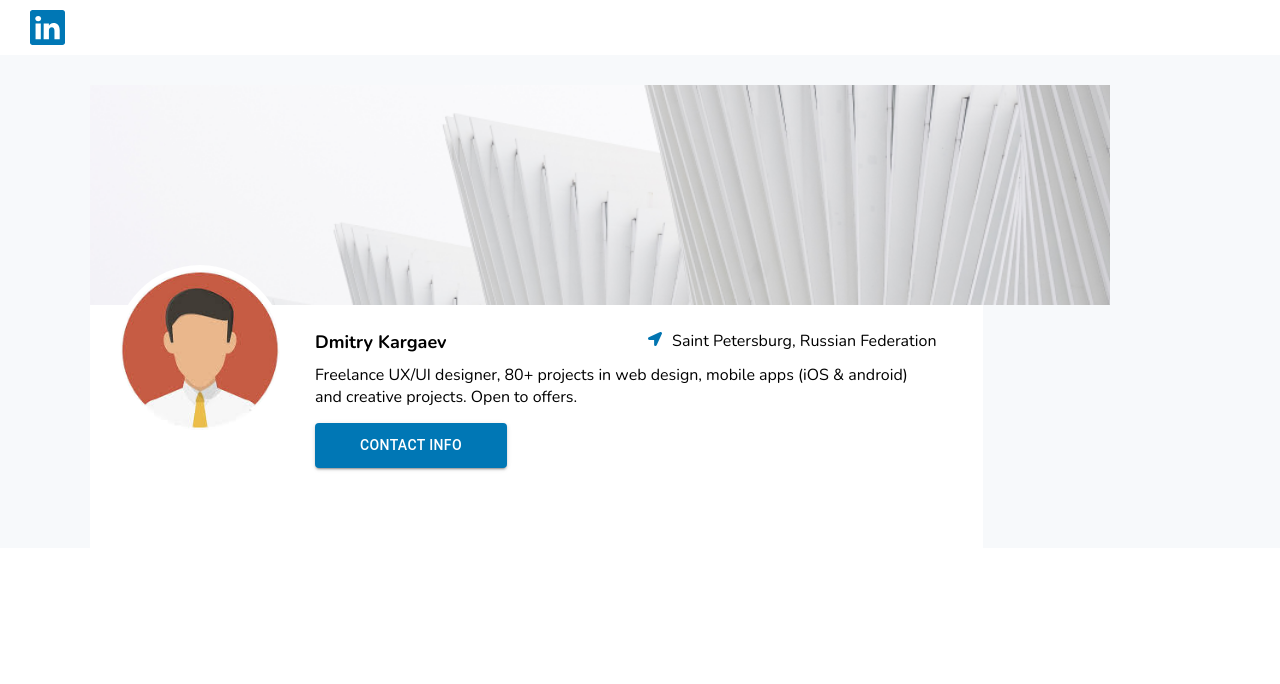
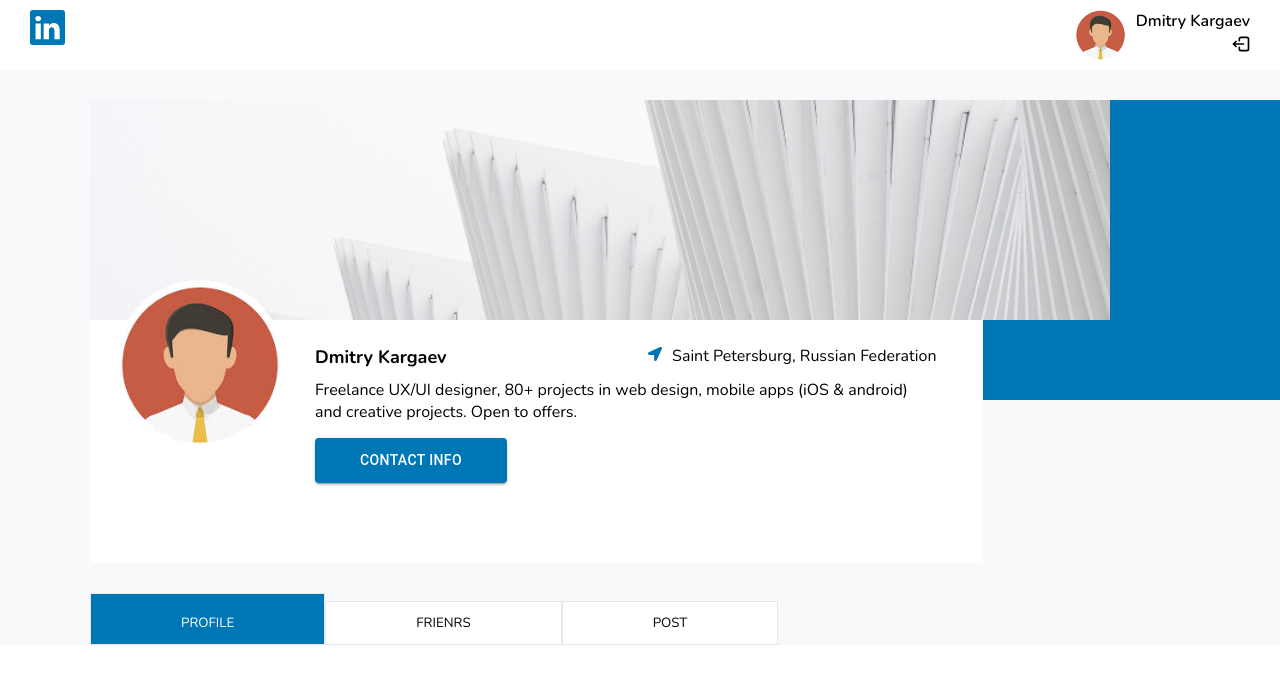
Before and after one commit to Tamim-dev/Social-media-type-application, a React (Vite) app: page /social/profile in a window 1280 px wide. Shown: the top 684 px of the page. Built offline with nearby package versions, Linux system fonts and the light colour scheme.

Commit message:
profile_part

```diff
--- a/package.json
+++ b/package.json
@@ -20,7 +20,8 @@
     "react-dom": "^18.2.0",
     "react-icons": "^4.11.0",
     "react-redux": "^8.1.2",
-    "react-router-dom": "^6.16.0"
+    "react-router-dom": "^6.16.0",
+    "react-toastify": "^9.1.3"
   },
   "devDependencies": {
     "@types/react": "^18.2.15",
--- a/src/App.jsx
+++ b/src/App.jsx
@@ -10,6 +10,10 @@ import Login from "./components/pages/login/Login";
 import Rotlayout from "./components/rotlayout/Rotlayout";
 import Feed from "./components/pages/Feed";
 import Profile from "./components/pages/profile/Profile";
+import { ToastContainer } from "react-toastify";
+import "react-toastify/dist/ReactToastify.css";
+import Friends from "./components/Friends";
+import Post from "./components/Post";
 
 const router = createBrowserRouter(
     createRoutesFromElements(
@@ -17,7 +21,10 @@ const router = createBrowserRouter(
             <Route path="/" element={<Registration />}></Route>
             <Route path="/login" element={<Login />}></Route>
             <Route path="/social" element={<Rotlayout />}>
-                <Route path="profile" element={<Profile />}></Route>
+                <Route path="profile" element={<Profile />}>
+                    <Route path="friend" element={<Friends />}></Route>
+                    <Route path="post" element={<Post />}></Route>
+                </Route>
                 <Route path="feed" element={<Feed />}></Route>
             </Route>
         </Route>
@@ -25,7 +32,24 @@ const router = createBrowserRouter(
 );
 
 const App = () => {
-    return <RouterProvider router={router} />;
+    return (
+        <>
+            <ToastContainer
+                position="top-right"
+                autoClose={5000}
+                hideProgressBar={false}
+                newestOnTop={false}
+                closeOnClick
+                rtl={false}
+                pauseOnFocusLoss
+                draggable
+                pauseOnHover
+                theme="light"
+            />
+            <ToastContainer />
+            <RouterProvider router={router} />
+        </>
+    );
 };
 
 export default App;
--- /dev/null
+++ b/src/components/Friends.jsx
@@ -0,0 +1,7 @@
+import React from "react";
+
+const Friends = () => {
+  return <div>Friends</div>;
+};
+
+export default Friends;
--- /dev/null
+++ b/src/components/Post.jsx
@@ -0,0 +1,7 @@
+import React from "react";
+
+const Post = () => {
+  return <div>Post</div>;
+};
+
+export default Post;
--- a/src/components/pages/profile/Profile.jsx
+++ b/src/components/pages/profile/Profile.jsx
@@ -8,12 +8,14 @@ import Image from "../../Image";
 import profile from "../../../assets/profile.jpeg";
 import cover from "../../../assets/cover.png";
 import { getDatabase, ref, onValue } from "firebase/database";
-import{FaLocationArrow} from "react-icons/fa"
-import Button from '@mui/material/Button';
+import { FaLocationArrow } from "react-icons/fa";
+import Button from "@mui/material/Button";
+import { Outlet, useLocation, Link } from "react-router-dom";
 
 const Profile = () => {
     // const db = getDatabase();
     // let [user, setUser] = useState([]);
+    let location = useLocation();
 
     // useEffect(() => {
     //     onValue(ref(db, "user/"), (snapshot) => {
@@ -25,6 +27,7 @@ const Profile = () => {
     //     });
     // }, []);
     return (
+        <>
             <section className="profile_section">
                 <Container>
                     <Grid container>
@@ -44,22 +47,97 @@ const Profile = () => {
                                 </div>
                             </div>
                             <div className="profile_details_box">
-                            <div style={{display:"flex",justifyContent:"space-between"}}>
-                                <h3 style={{fontSize:"18px",fontWeight:"700"}}>Dmitry Kargaev</h3>
-                                <p><FaLocationArrow style={{color:"#0275B1",fontSize:"14px",marginRight:"10px"}}/>Saint Petersburg, Russian Federation</p>
+                                <div
+                                    style={{
+                                        display: "flex",
+                                        justifyContent: "space-between",
+                                    }}
+                                >
+                                    <h3
+                                        style={{
+                                            fontSize: "18px",
+                                            fontWeight: "700",
+                                        }}
+                                    >
+                                        Dmitry Kargaev
+                                    </h3>
+                                    <p>
+                                        <FaLocationArrow
+                                            style={{
+                                                color: "#0275B1",
+                                                fontSize: "14px",
+                                                marginRight: "10px",
+                                            }}
+                                        />
+                                        Saint Petersburg, Russian Federation
+                                    </p>
                                 </div>
-                            <p style={{marginTop:"10px",marginBottom:"15px"}}>
-                                Freelance UX/UI designer, 80+ projects in web
-                                design, mobile apps (iOS & android) and creative
-                                projects. Open to offers.
+                                <p
+                                    style={{
+                                        marginTop: "10px",
+                                        marginBottom: "15px",
+                                    }}
+                                >
+                                    Freelance UX/UI designer, 80+ projects in
+                                    web design, mobile apps (iOS & android) and
+                                    creative projects. Open to offers.
                                 </p>
-                            <Button className="button_color" variant="contained">Contact info</Button>
+                                <Button
+                                    className="button_color"
+                                    variant="contained"
+                                >
+                                    Contact info
+                                </Button>
+                            </div>
+                            <div>
+                                <div style={{ marginTop: "30px" }}>
+                                    <Link to={"/social/profile"}>
+                                        <button
+                                            className={
+                                                location.pathname ==
+                                                "/social/profile"
+                                                    ? "profile_button_active"
+                                                    : "profile_button"
+                                            }
+                                        >
+                                            PROFILE
+                                        </button>
+                                    </Link>
+                                    <Link to={"/social/profile/friend"}>
+                                        <button
+                                            className={
+                                                location.pathname ==
+                                                "/social/profile/friend"
+                                                    ? "profile_button_active"
+                                                    : "profile_button"
+                                            }
+                                        >
+                                            FRIENRS
+                                        </button>
+                                    </Link>
+                                    <Link to={"/social/profile/post"}>
+                                        <button
+                                            className={
+                                                location.pathname ==
+                                                "/social/profile/post"
+                                                    ? "profile_button_active"
+                                                    : "profile_button"
+                                            }
+                                        >
+                                            POST
+                                        </button>
+                                    </Link>
+                                </div>
                             </div>
                         </Grid>
-                    <Grid xs={3}>fdgfd</Grid>
+                        <Grid xs={3}>
+                            <div className="sidebar_profile"></div>
+                        </Grid>
                     </Grid>
                 </Container>
             </section>
+            <Outlet />
+        </>
     );
 };
 
--- a/src/components/pages/profile/profile.css
+++ b/src/components/pages/profile/profile.css
@@ -47,3 +47,22 @@
     background: #0077B5 !important;
     padding: 10px 45px !important;
 }
+
+.sidebar_profile{
+    width: 100%;
+    height: 300px;
+    background: #0077B5;
+}
+
+.profile_button{
+    padding: 12px 90px;
+    border: 1px solid #E7E7E7;
+    background: #ffffff;
+}
+
+.profile_button_active{
+    padding: 20px 90px 12px 90px;
+    border: 1px solid #E7E7E7;
+    background: #0077B5;
+    color: #ffffff;
+}
--- a/src/components/pages/registration/registration.css
+++ b/src/components/pages/registration/registration.css
@@ -20,3 +20,21 @@
     border-radius: 50px !important;
     padding: 15px 0 !important;
 }
+
+.rotlayout_box{
+    display: flex;
+    justify-content: space-between;
+}
+
+.rotlayout_profile_box{
+    display: flex;
+    column-gap: 10px;
+    align-items: self-start;
+}
+
+.rotlayout_profile_img{
+    width: 50px;
+    height: 50px;
+    border-radius: 50%;
+    object-fit: cover;
+}
--- a/src/components/rotlayout/Rotlayout.jsx
+++ b/src/components/rotlayout/Rotlayout.jsx
@@ -3,13 +3,59 @@ import "./rotlayout.css";
 import { Outlet } from "react-router-dom";
 import { BsLinkedin } from "react-icons/bs";
 import Container from "../Container";
+import Image from "../Image";
+import profile from "../../assets/profile.jpeg";
+import { TbLogout2 } from "react-icons/tb";
+import { getAuth, signOut } from "firebase/auth";
+import { userdata } from "../features/users/userSlice";
+import { useDispatch, useSelector } from "react-redux";
+import { useNavigate } from "react-router-dom";
 
 const Rotlayout = () => {
+    const auth = getAuth();
+    const dispatch = useDispatch();
+    let navigate = useNavigate();
+
+    let handellogout = () => {
+        signOut(auth).then(() => {
+            localStorage.removeItem("user");
+            dispatch(userdata(null));
+            navigate("/login");
+        });
+    };
     return (
         <>
             <div className="rotlayout_header">
                 <Container>
-                    <BsLinkedin className="rotlayout_icon" />
+                    <div className="rotlayout_box">
+                        <BsLinkedin className="rotlayout_icon" />
+                        <div style={{ position: "relative" }}>
+                            <div className="rotlayout_profile_box">
+                                <Image
+                                    className="rotlayout_profile_img"
+                                    imgsrc={profile}
+                                />
+                                <h3
+                                    style={{
+                                        fontSize: "16px",
+                                        fontWeight: "600",
+                                    }}
+                                >
+                                    Dmitry Kargaev
+                                </h3>
+                            </div>
+                            <TbLogout2
+                                style={{
+                                    position: "absolute",
+                                    top: "24px",
+                                    left: "155px",
+                                    fontSize: "20px",
+                                    cursor:"pointer"
+                                }}
+                                onClick={handellogout}
+                            />
+                        </div>
+                    </div>
                 </Container>
             </div>
             <Outlet />
```
Also changed, not shown: src/components/Profile.jsx (added, +7 -0 lines), src/components/pages/login/Login.jsx (+25 -1 lines), src/components/pages/registration/Registration.jsx (+28 -8 lines), 1 other file (tests, documents, lock files or other folders). Lines whose indentation alone changed are shown as unchanged.
